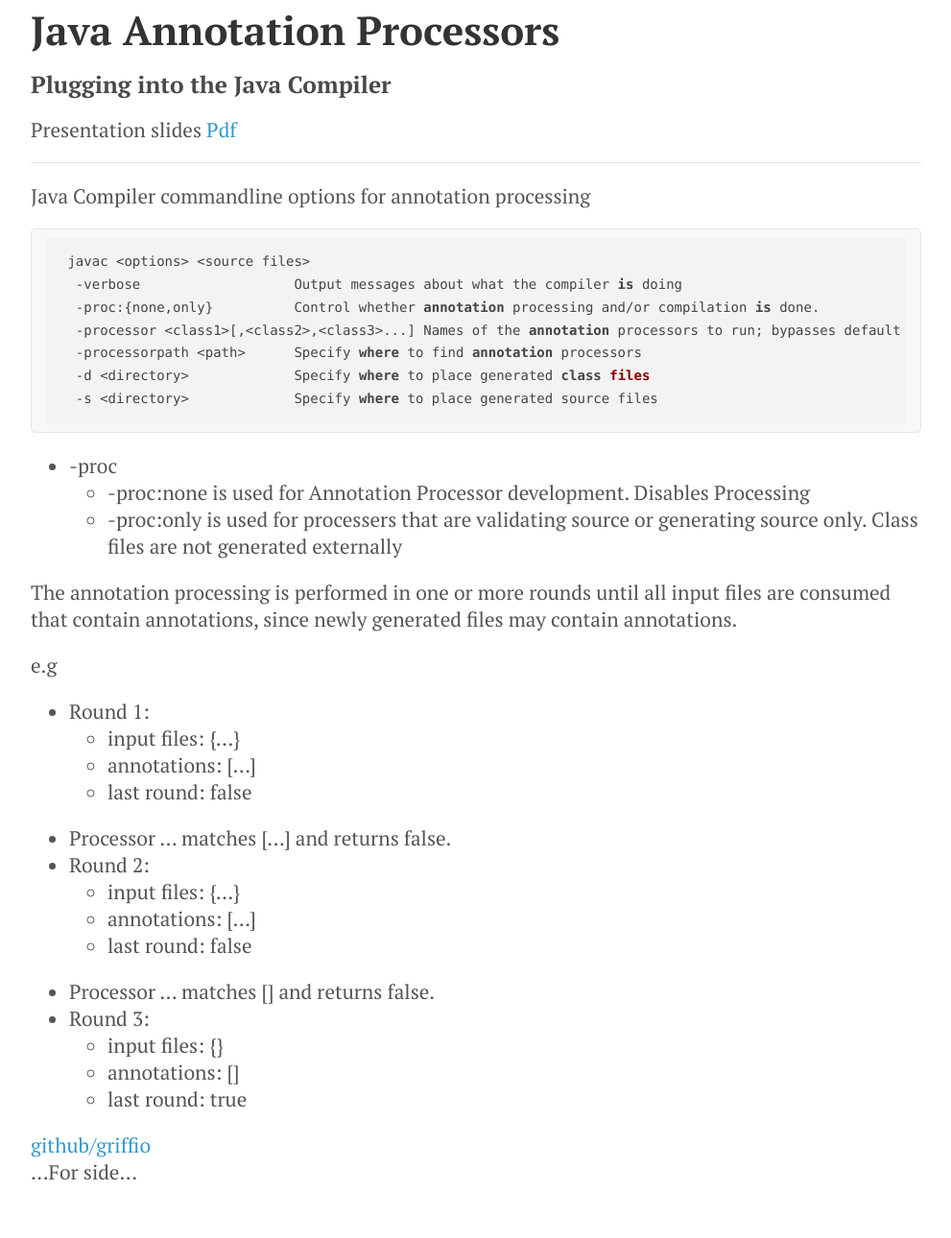
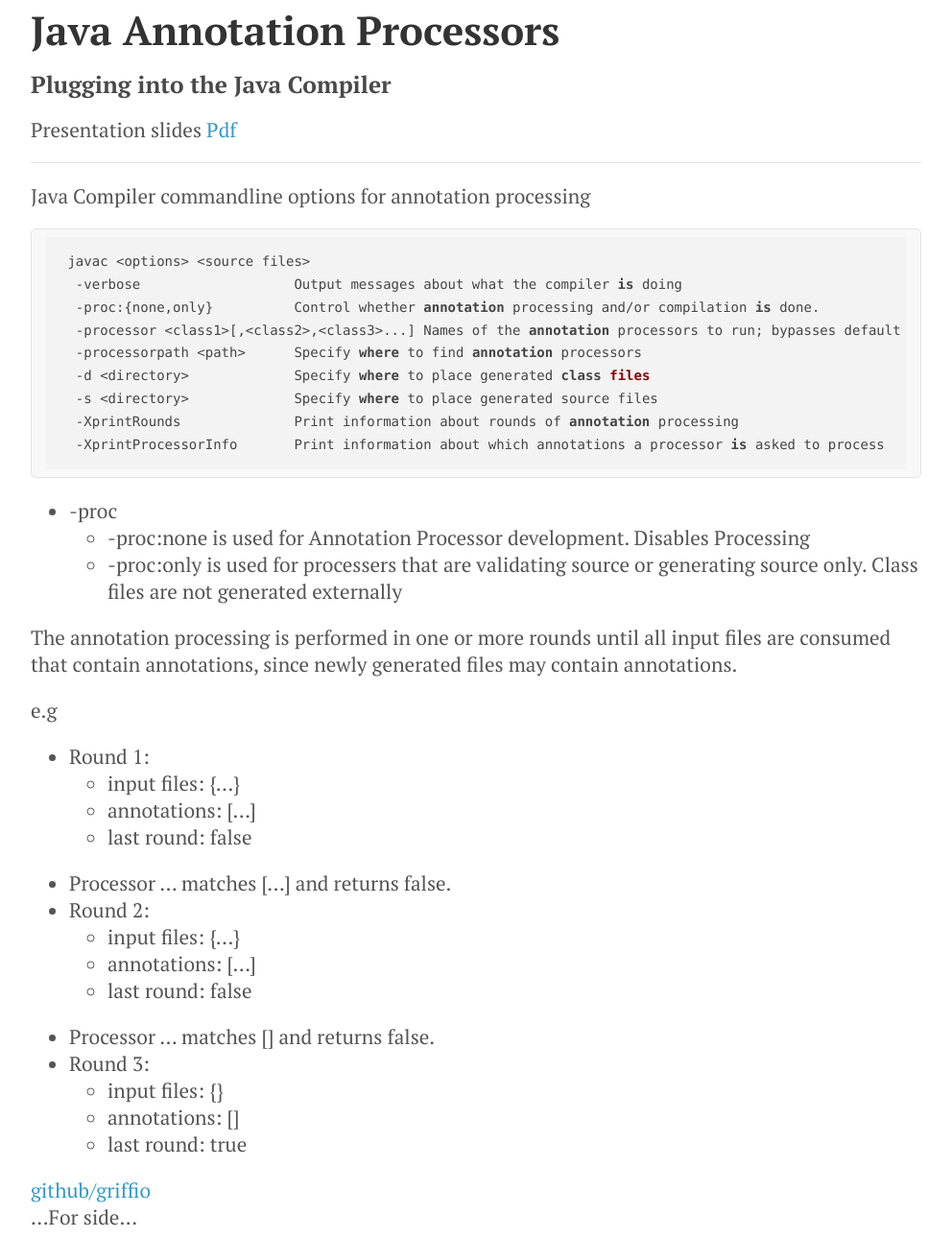
Before and after one commit to griffio/griffio.github.io, a Jekyll site: the page built from _posts/2015-01-21-Java-annotation-processors.md, in a window 1280 px wide. Shown: the whole page at 96% size, without its empty margins (144-1135 px from the left). Built offline with Jekyll 4.4.1, drawn with Linux system fonts in a browser that asks for light colours; nearby versions of some CDN libraries; before the commit the page ends 1243 px from its top, so only the background shows below that.

Commit message:
Update 2015-01-21-Java-annotation-processors.md

````diff
--- a/_posts/2015-01-21-Java-annotation-processors.md
+++ b/_posts/2015-01-21-Java-annotation-processors.md
@@ -26,6 +26,8 @@ Java Compiler commandline options for annotation processing
   -processorpath <path>      Specify where to find annotation processors
   -d <directory>             Specify where to place generated class files
   -s <directory>             Specify where to place generated source files
+  -XprintRounds              Print information about rounds of annotation processing
+  -XprintProcessorInfo       Print information about which annotations a processor is asked to process
 ```
 
  * -proc
````
